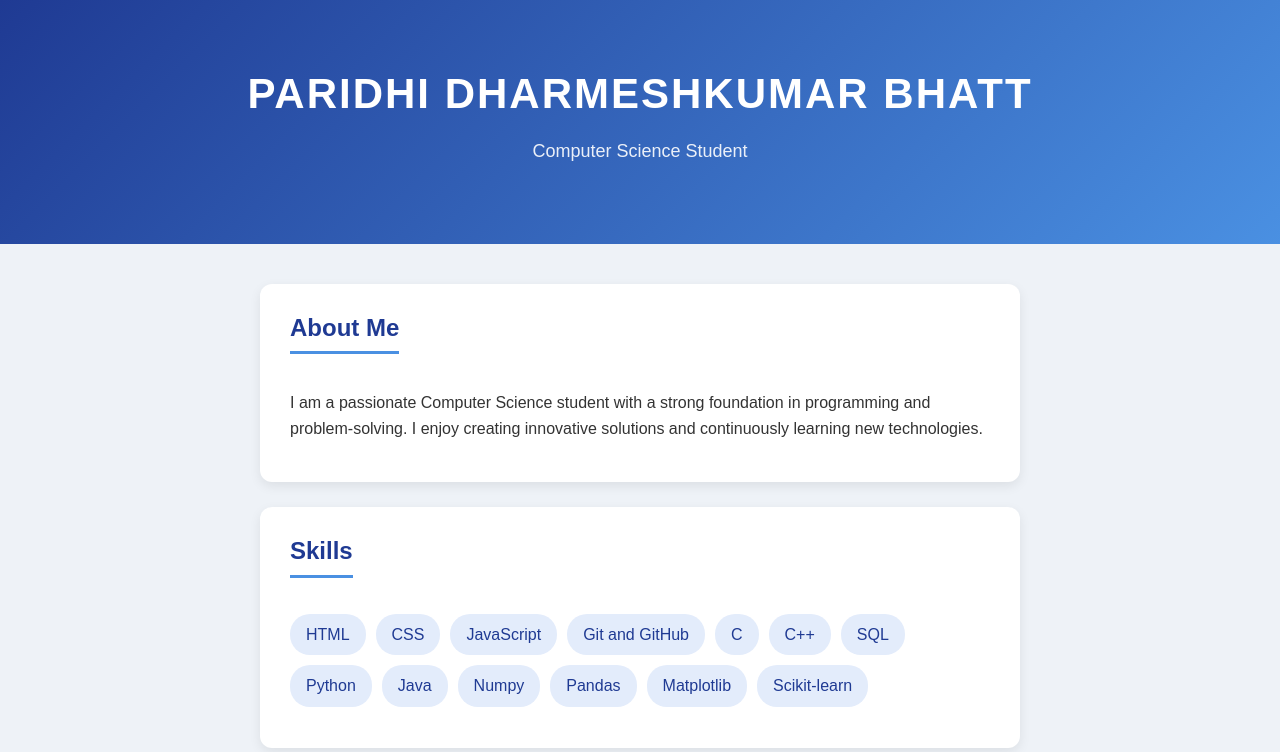
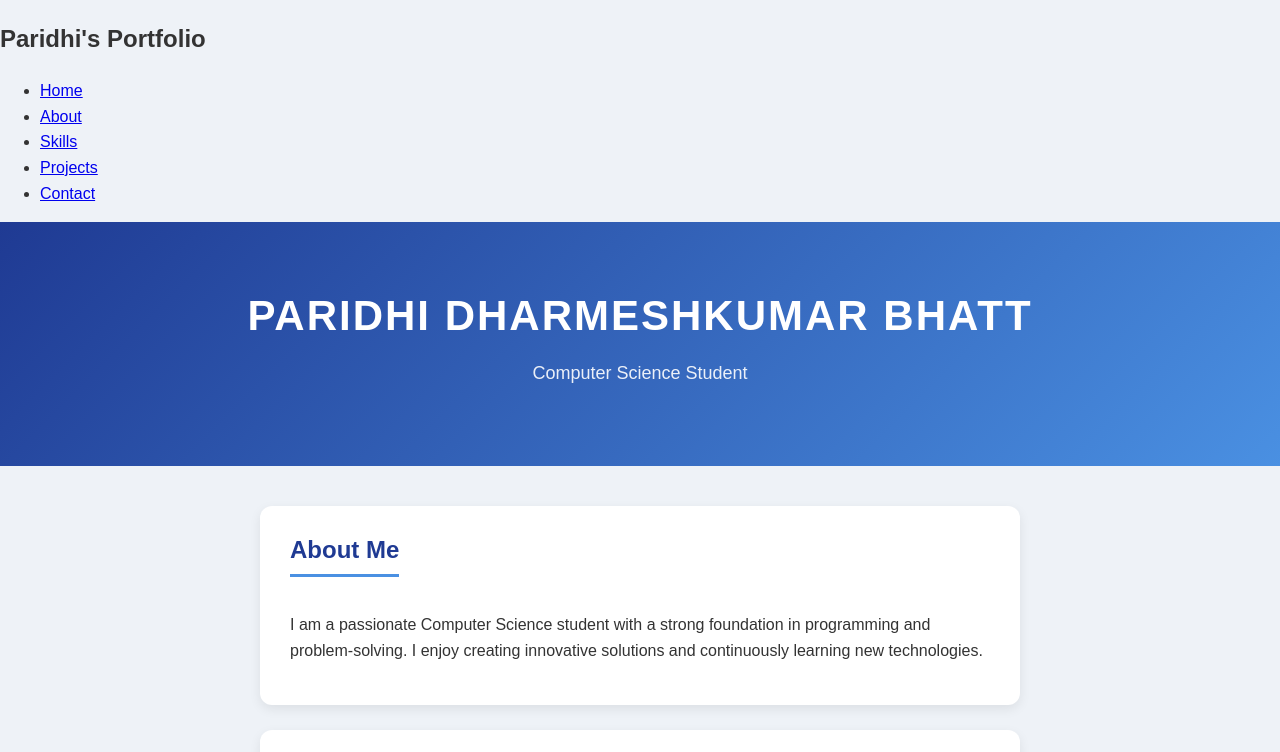
Before and after one commit to Paridhibhatt55/GitHub-practical-test, a plain HTML site: page index.html in a window 1280 px wide. Shown: the top 752 px of the page. Drawn offline with Linux system fonts and the light colour scheme.

Commit message:
adding navigation bar to portfolio
Updated the title and improved formatting for better readability.

```diff
--- a/index.html
+++ b/index.html
@@ -1,26 +1,52 @@
+
 <!DOCTYPE html>
 <html lang="en">
+
 <head>
   <meta charset="UTF-8">
   <meta name="viewport" content="width=device-width, initial-scale=1.0">
-  <title> PARIDHI BHATT | Portfolio</title>
+  <title>PARIDHI BHATT | Portfolio</title>
   <link rel="stylesheet" href="style.css">
 </head>
+
 <body>
 
-  <header class="hero">
+  <!-- Navigation Bar -->
+  <nav class="navbar">
+    <h2>Paridhi's Portfolio</h2>
+
+    <ul>
+      <li><a href="#home">Home</a></li>
+      <li><a href="#about">About</a></li>
+      <li><a href="#skills">Skills</a></li>
+      <li><a href="#projects">Projects</a></li>
+      <li><a href="#contact">Contact</a></li>
+    </ul>
+  </nav>
+
+  <!-- Hero Section -->
+  <header class="hero" id="home">
     <h1>Paridhi Dharmeshkumar Bhatt</h1>
     <p class="tagline">Computer Science Student</p>
   </header>
 
   <main>
-    <section class="card">
+
+    <!-- About Section -->
+    <section class="card" id="about">
       <h2>About Me</h2>
-      <p>I am a passionate Computer Science student with a strong foundation in programming and problem-solving. I enjoy creating innovative solutions and continuously learning new technologies.</p>
+      <p>
+        I am a passionate Computer Science student with a strong
+        foundation in programming and problem-solving. I enjoy
+        creating innovative solutions and continuously learning
+        new technologies.
+      </p>
     </section>
 
-    <section class="card">
+    <!-- Skills Section -->
+    <section class="card" id="skills">
       <h2>Skills</h2>
+
       <ul class="skills">
         <li>HTML</li>
         <li>CSS</li>
@@ -30,34 +56,63 @@
         <li>C++</li>
         <li>SQL</li>
         <li>Python</li>
-         <li>Java</li>
-         <li>Numpy</li>
-         <li>Pandas</li>
-         <li>Matplotlib</li>
-         <li>Scikit-learn</li>
+        <li>Java</li>
+        <li>Numpy</li>
+        <li>Pandas</li>
+        <li>Matplotlib</li>
+        <li>Scikit-learn</li>
       </ul>
     </section>
 
-    <section class="card">
+    <!-- Projects Section -->
+    <section class="card" id="projects">
       <h2>Projects</h2>
+
       <div class="project">
+
         <h3>AI Study Assistant</h3>
-        <p>A web application designed to help students with their AI studies by providing interactive learning resources and practice problems.</p>
+        <p>
+          A web application designed to help students with their
+          AI studies by providing interactive learning resources
+          and practice problems.
+        </p>
+
         <h3>Portfolio Website</h3>
-        <p>A personal portfolio website showcasing my skills, projects, and achievements in the field of computer science.</p>
+        <p>
+          A personal portfolio website showcasing my skills,
+          projects, and achievements in the field of computer science.
+        </p>
+
         <h3>Astrology Prediction</h3>
-        <p>A web application that provides astrological predictions based on user's birth details.</p>
+        <p>
+          A web application that provides astrological predictions
+          based on user's birth details.
+        </p>
+
         <h3>Everything Web</h3>
-        <p>A template providing a minimal setup to get React working in Vite with HMR and some ESLint rules.</p>
+        <p>
+          A template providing a minimal setup to get React working
+          in Vite with HMR and some ESLint rules.
+        </p>
+
       </div>
     </section>
 
-    <section class="card">
+    <!-- Contact Section -->
+    <section class="card" id="contact">
       <h2>Contact</h2>
       <p>Email: paridhi.bhatt55@gmail.com</p>
     </section>
+
   </main>
 
+  <!-- Footer -->
+  <footer class="footer">
+    <p>&copy; 2026 Paridhi Bhatt. All Rights Reserved.</p>
+    <p>Designed and Developed by Paridhi Bhatt</p>
+  </footer>
+
   <script src="script.js"></script>
+
 </body>
 </html>
```
